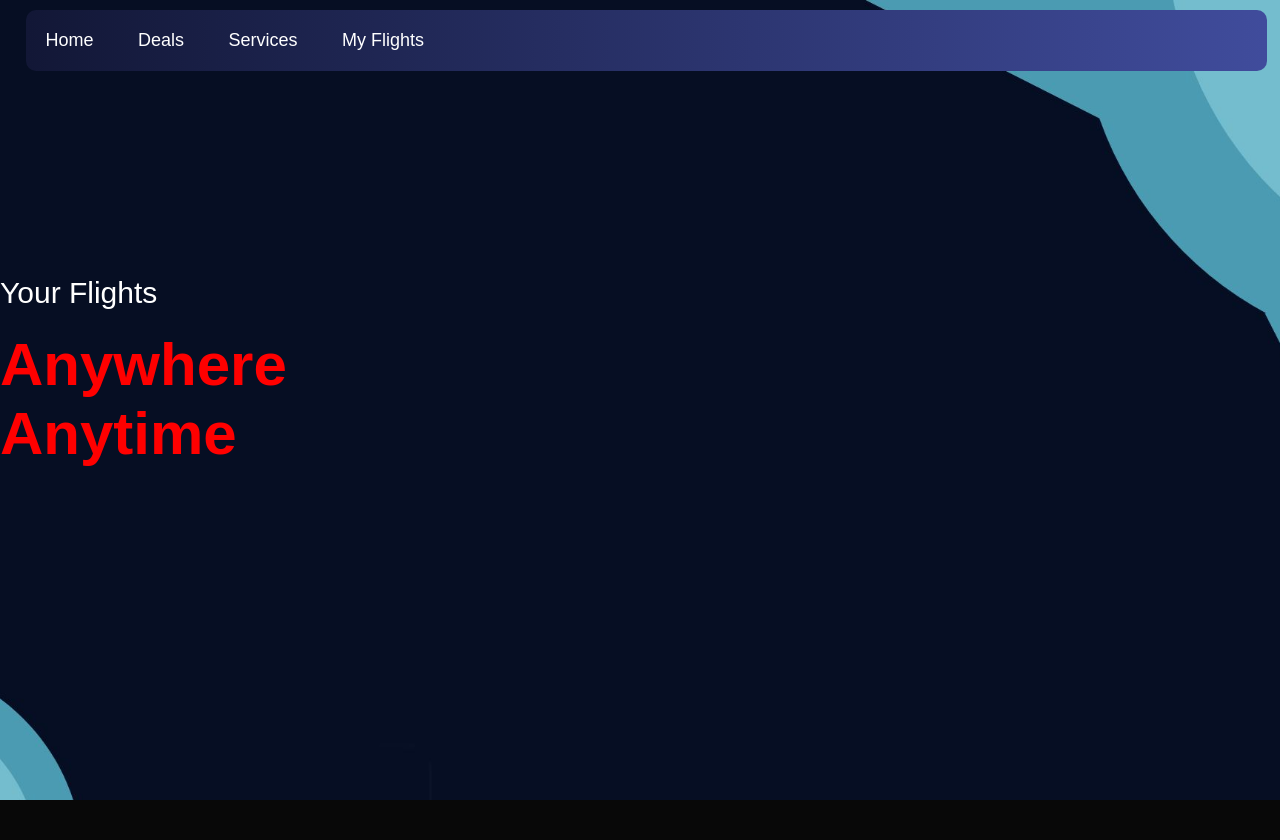
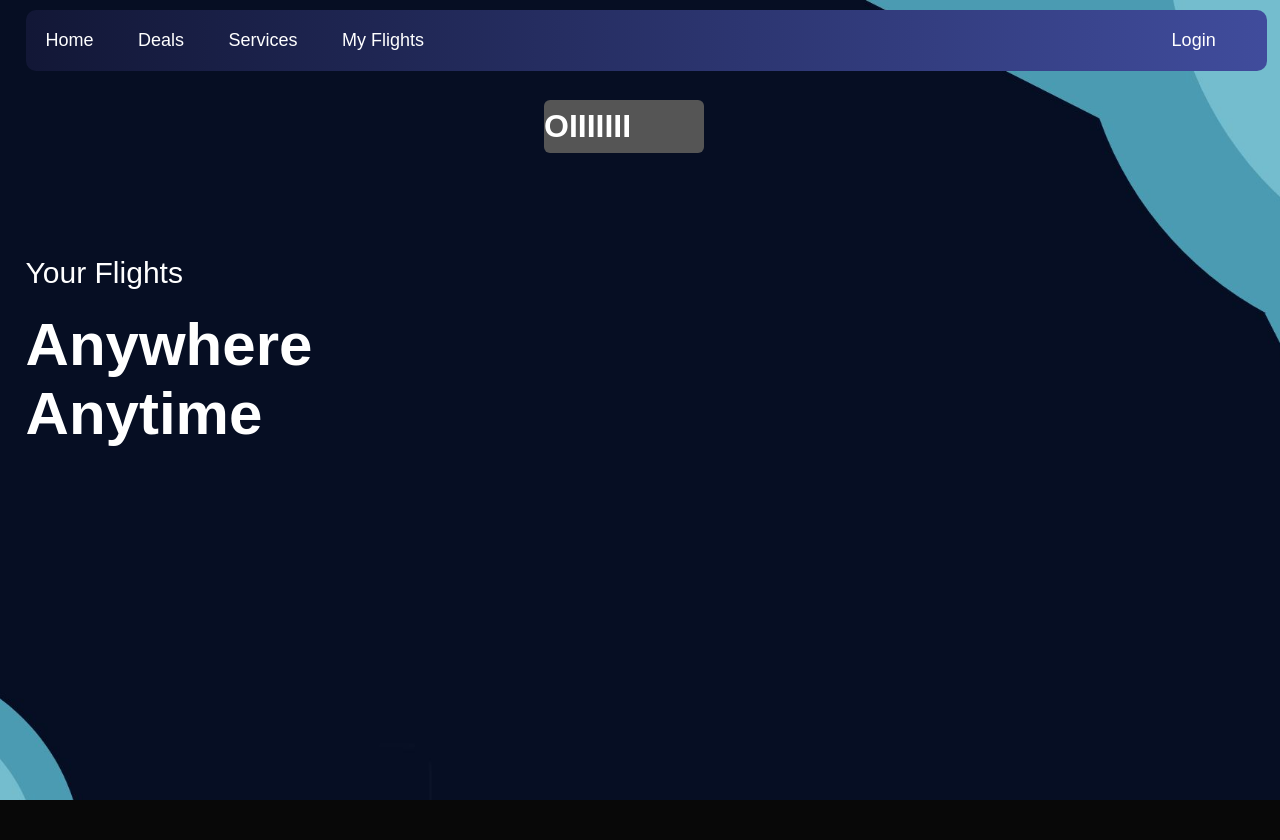
Before and after one commit to Reinaldo-Frci/Airline-Manager, a Django app: page / in a window 1280 px wide. Shown: the top 840 px of the page. Run offline with Django 5.2, Linux system fonts and the light colour scheme; a user stored in the database is signed in.

Commit message:
fix: fixing login popup in homepagee

```diff
--- a/clientside/static/clientside/css/index.css
+++ b/clientside/static/clientside/css/index.css
@@ -81,8 +81,7 @@
 
 
 
-#login-button{
-    visibility: hidden;
+.popup{
     position: fixed;
     right: 3%;
     top: 20px;
@@ -95,17 +94,35 @@
     color: #fff;
     text-decoration: none;
     font-size: 18px;
+    cursor: pointer;
 
 }
 
-#login-popup{
-    visibility: hidden;
-}
-#login-button:hover{
+.popup:hover{
     background-color:#616bad;
-
 }
 
+/* The actual popup (appears on top) */
+.popuptext {
+    display: flex;
+    width: 160px;
+    background-color: #555;
+    color: #fff;
+    text-align: center;
+    border-radius: 6px;
+    padding: 8px 0;
+    position: absolute;
+    z-index: 1;
+    right: 45%;
+    top: 100px;
+}
+
+
+
+/* Toggle this class when clicking on the popup container (hide and show the popup) */
+.popup .show {
+  visibility: visible;
+}
 
 
 
@@ -121,7 +138,6 @@
 .header-text h1{
     font-size: 60px;
     margin-top: 20px;
-    color: red;
 }
 
 .header-text h1 span{
--- a/clientside/static/clientside/js/index.js
+++ b/clientside/static/clientside/js/index.js
@@ -1,8 +1,8 @@
 function popup(){
-  var popup = document.getElementById("popup");
-  popup.classList.toggle("show");
+  var popup = document.getElementById("myPopup");
+  popup.style.display = "block";
 }
 
 document.addEventListener('DOMContentLoaded', function(){
-    document.querySelector('#login').onclick = popup;
+    document.getElementById("loginButton").onclick = popup;
 })
--- a/clientside/templates/clientside/index.html
+++ b/clientside/templates/clientside/index.html
@@ -20,10 +20,8 @@
                 <li><a href="#">Services</a></li>
                 <li><a href="#">My Flights</a></li>
                 {% if request.user.is_authenticated %}
-                    <div class="popup" id="login-button">Login
-                        <div id="login-popup">OIIIII</div>
-                        </div>
-                    </div>
+                <div class="popup" id="loginButton">Login
+                </div>
                 {% endif %}
             </ul>
         </nav>
@@ -33,8 +31,11 @@
             <h1>Anywhere<br>Anytime</h1>
         </div>
     </div>
+    <div class="popuptext" id="myPopup">
+        <h1>OIIIIIII</h1>
+    </div>
+</div>
 
-</div>
 <div id="deals">
 <ul>
     {% for flight in flights %}
```
